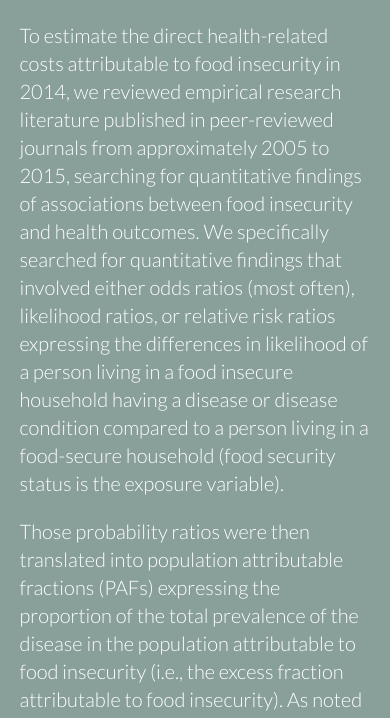
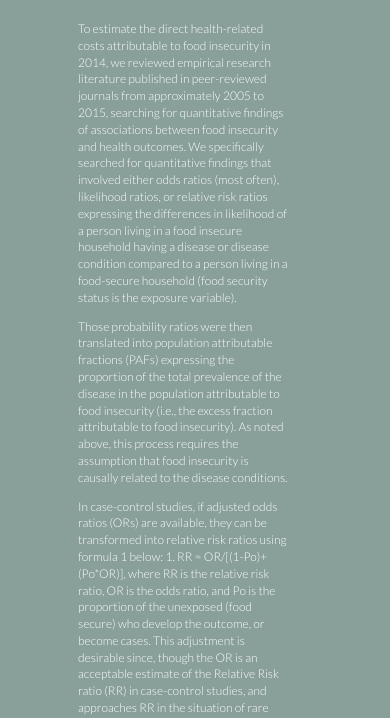
Before and after one commit to derekschwabe/costofhunger-project, a plain HTML site: page methods.html in a window 390 px wide. Shown: the part 98-816 px from the top of the page. Drawn offline with nearby package versions, Linux system fonts and the light colour scheme.

```diff
--- a/css/style.css
+++ b/css/style.css
@@ -564,7 +564,7 @@
     font-size: 1.5em;
 }
 
-  .story-text-container{
+  .story-text-container p{
     width: 90%;
     font-size: 1em;
   }
@@ -582,7 +582,7 @@
   body {
     font-size: 20px;
   }
-  .story-text-container{
+  .story-text-container p{
     width: 90%;
     font-size: 1em;
   }
```
